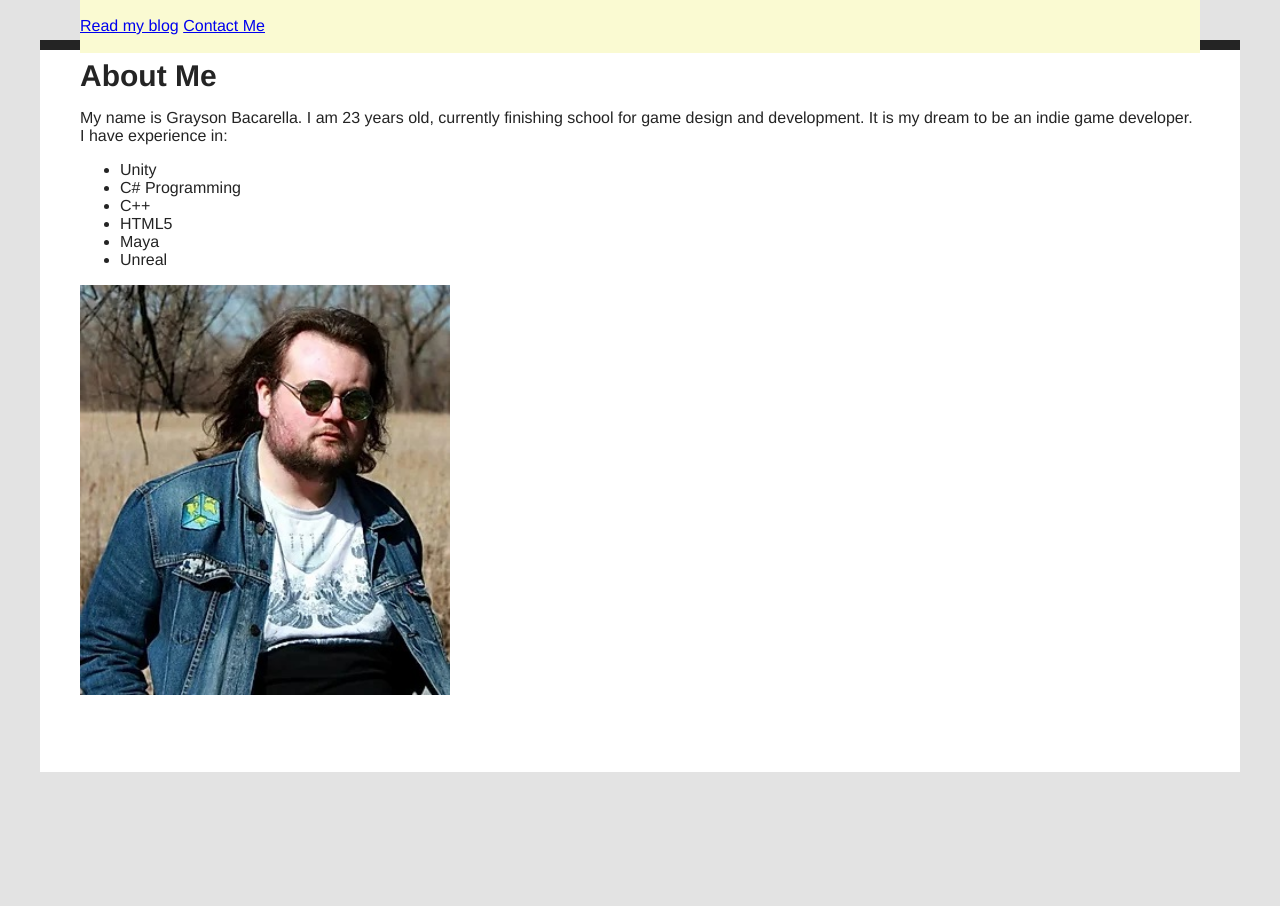
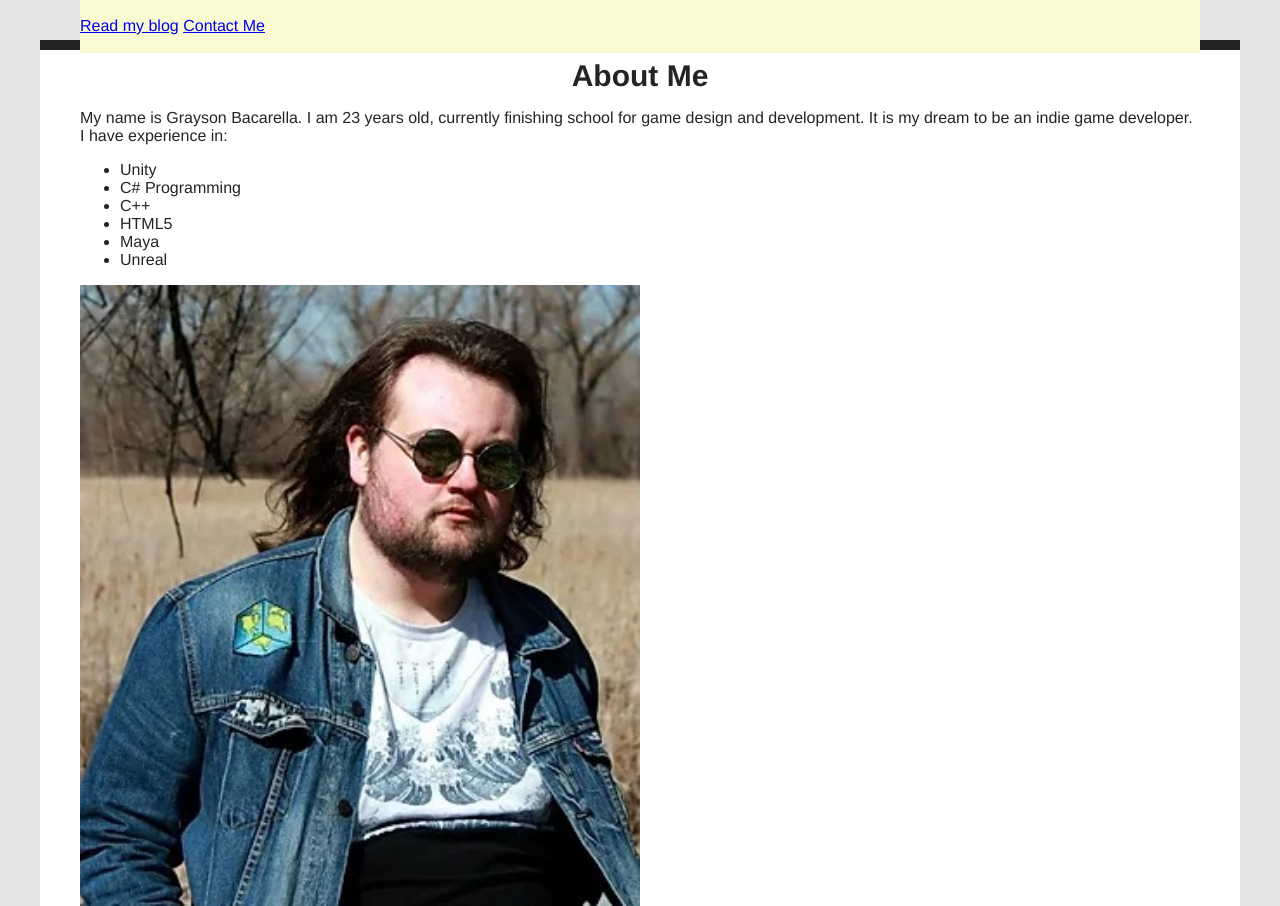
Before and after one commit to Graysonbac/mi349_blog, a plain HTML site: page about.html in a window 1280 px wide. Shown: the top 906 px of the page. Before the commit the page ends 812 px from the top, so only its background shows below. Drawn offline with Linux system fonts and the light colour scheme.

Commit message:
test align

```diff
--- a/style.css
+++ b/style.css
@@ -14,6 +14,8 @@ body {
 h1 {
     font-size: 30px;
     margin: 0;
+    text-align: center;
+
 }
 
 p {
@@ -33,8 +35,8 @@ p {
 }
 
 img {
-    width: 33%;
-    height: 33%;
+    width: 50%;
+    height: 50%;
 }
 
 .link {
```
